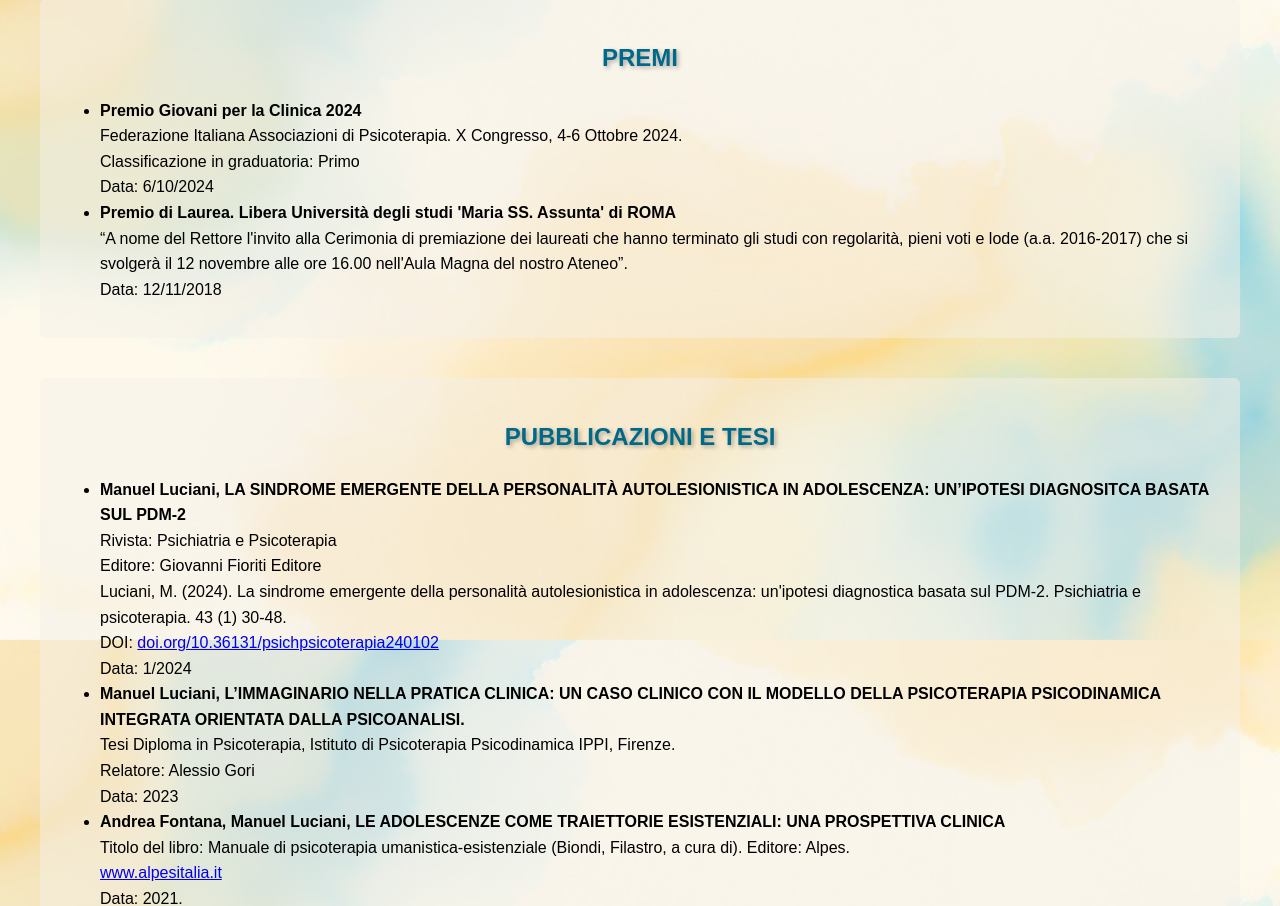
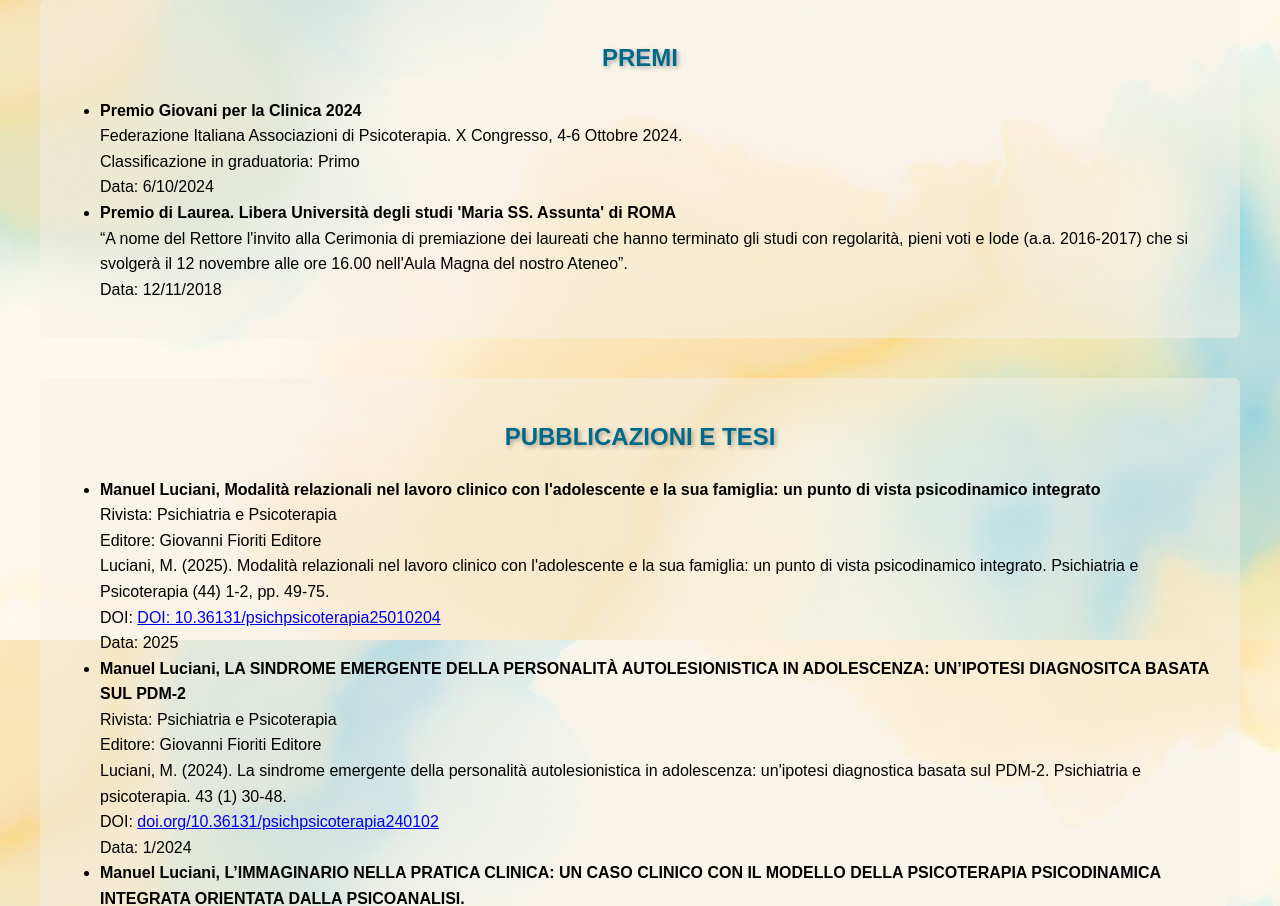
Before and after one commit to GI3793/SitoManuel, a Flask app: page /article in a window 1280 px wide. Shown: the part 213-1119 px from the top of the page. Run offline with Flask 3, Linux system fonts and the light colour scheme; some web fonts are replaced.

Commit message:
Add files via upload

```diff
--- a/templates/article.html
+++ b/templates/article.html
@@ -32,6 +32,13 @@
     <div style="background: rgba(245, 241, 233, 0.5); padding: 20px; border-radius: 6px; margin-bottom: 40px;">
         <h2 style="text-align: center; color: #006888; text-shadow: 2px 2px 4px rgba(0, 0, 0, 0.3);">PUBBLICAZIONI E TESI</h2>
         <ul>
+            <li><strong>Manuel Luciani, Modalità relazionali nel lavoro clinico con l'adolescente e la sua famiglia: un punto di vista psicodinamico integrato</strong><br>
+                Rivista: Psichiatria e Psicoterapia<br>
+                Editore: Giovanni Fioriti Editore<br>
+                Luciani, M. (2025). Modalità relazionali nel lavoro clinico con l'adolescente e la sua famiglia: un punto di vista psicodinamico integrato. Psichiatria e Psicoterapia (44) 1-2, pp. 49-75.<br>
+                DOI: <a href="doi.org/10.36131/psichpsicoterapia25010204">DOI: 10.36131/psichpsicoterapia25010204</a><br>
+                Data: 2025
+            </li>
             <li><strong>Manuel Luciani, LA SINDROME EMERGENTE DELLA PERSONALITÀ AUTOLESIONISTICA IN ADOLESCENZA: UN’IPOTESI DIAGNOSITCA BASATA SUL PDM-2</strong><br>
                 Rivista: Psichiatria e Psicoterapia<br>
                 Editore: Giovanni Fioriti Editore<br>
```
